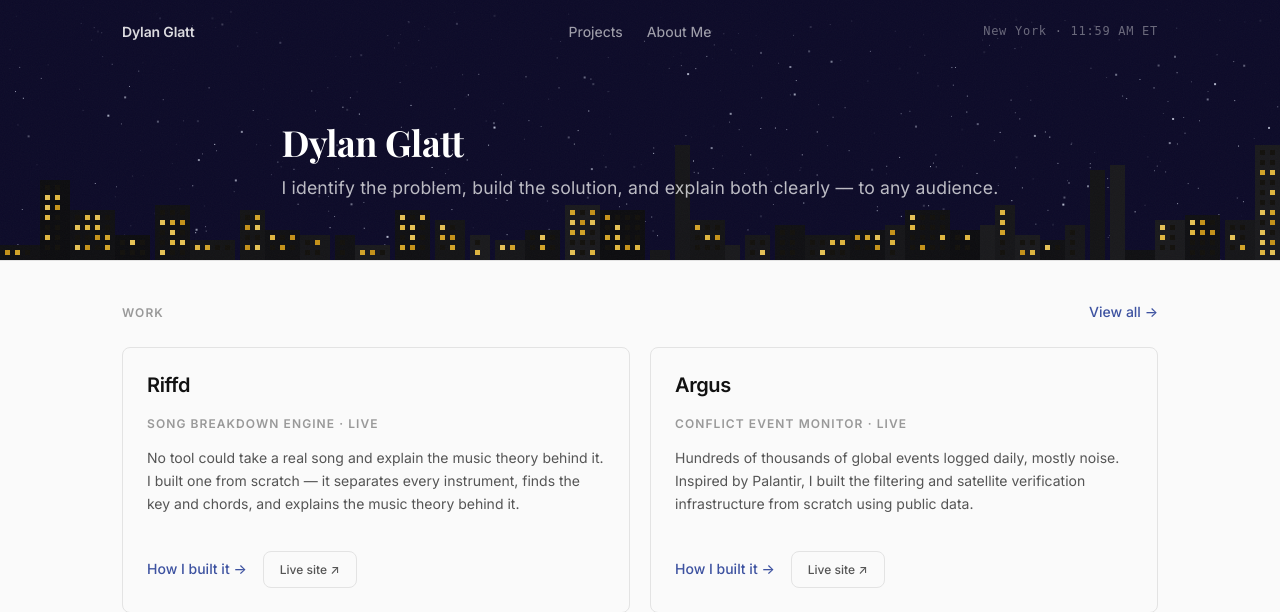
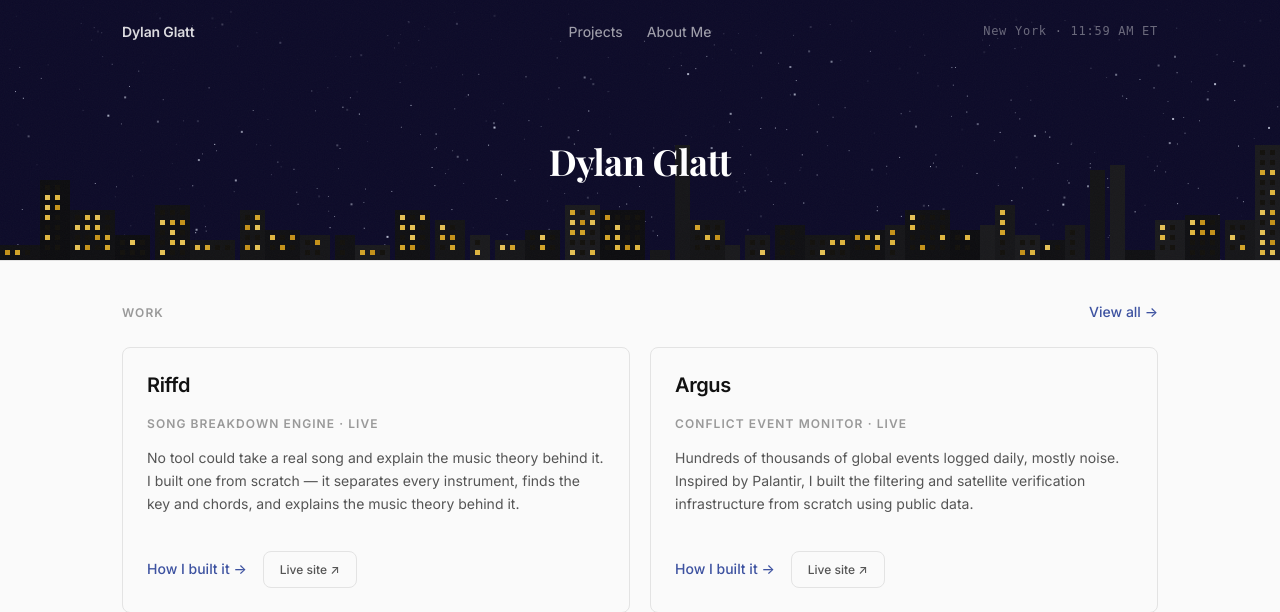
Before and after one commit to dylanglatt/dylanglatt.com, a Flask app: page / in a window 1280 px wide. Shown: the top 612 px of the page. Run offline with Flask 3, Linux system fonts and the light colour scheme.

Commit message:
Remove hero tagline from homepage

```diff
--- a/templates/index.html
+++ b/templates/index.html
@@ -10,7 +10,6 @@
   <canvas id="hero-canvas" class="hero-canvas"></canvas>
   <div class="container">
     <h1 class="hero-name">Dylan Glatt</h1>
-    <p class="hero-tagline">I identify the problem, build the solution, and explain both clearly &mdash; to any audience.</p>
   </div>
 </section>
 <script src="{{ url_for('static', filename='js/hero-city.js') }}"></script>
```
